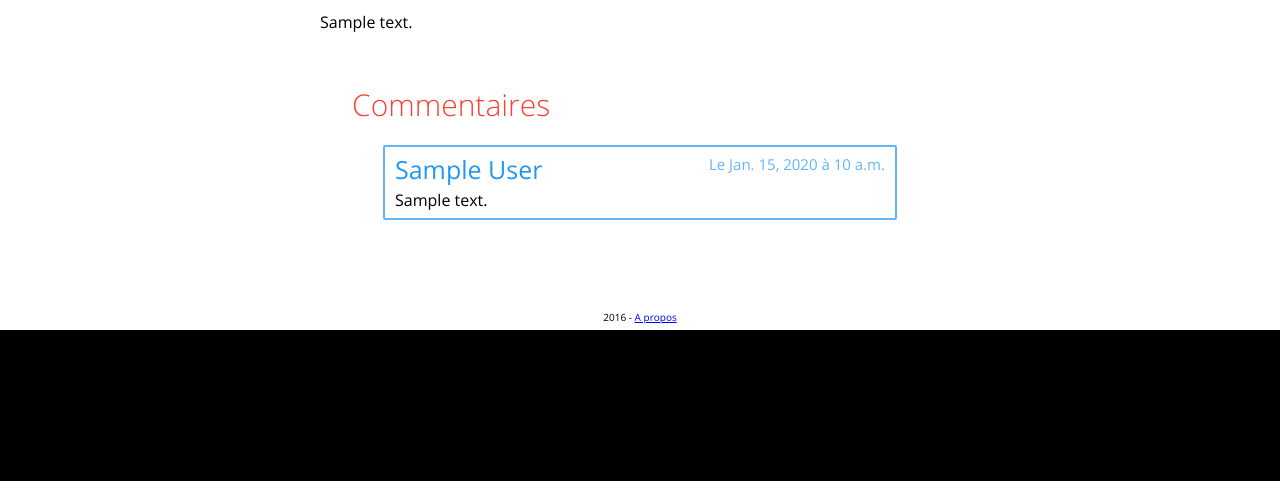
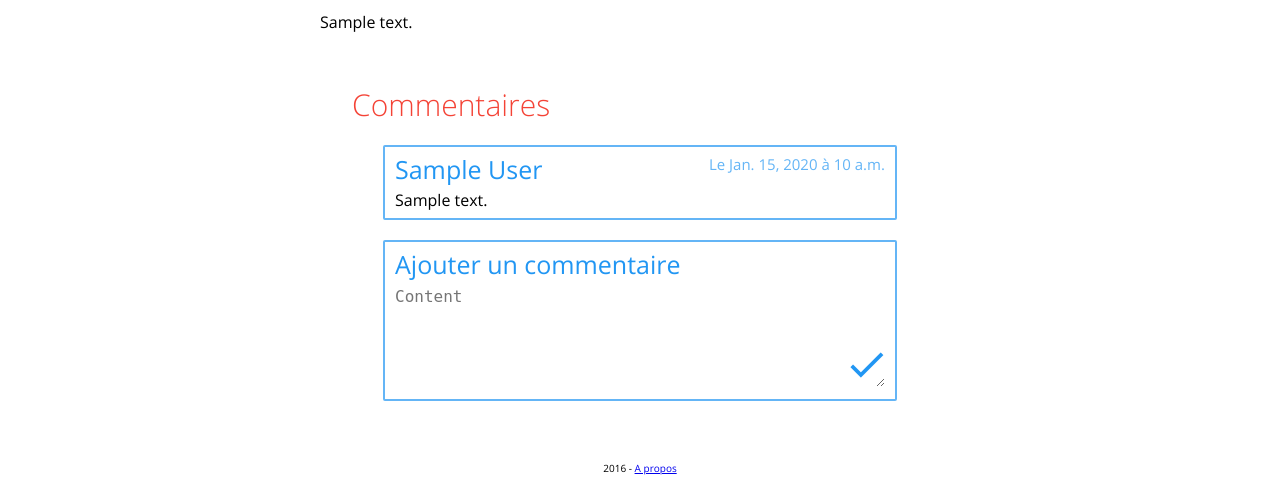
Before and after one commit to Exia-epickiwi/Cesi-lyon-jdr, a Django app: template events/templates/events/showEvent.html in a window 1280 px wide. Shown: the part 836-1317 px from the top of the page. Before the commit the page ends 1166 px from the top, so only its background shows below. Run offline with Django 3.2, Linux system fonts and the light colour scheme; the template is opened without the code that fills it: most values are stand-ins (such as "Sample title", 1, 10 or a date in 2020); form fields are guessed from the names that the template uses.

Commit message:
Ajout des commentaires aux evènements

```diff
--- a/events/models.py
+++ b/events/models.py
@@ -1,6 +1,7 @@
 # -*- coding: utf-8 -*-
 from django.db import models
 from markdown import markdown
+from django.contrib.auth.models import User
 
 # Create your models here.
 class Event(models.Model):
@@ -29,7 +30,7 @@ class Event(models.Model):
 
 class Comment(models.Model):
 
-    author = models.CharField(max_length=255,verbose_name="Auteur")
+    author = models.ForeignKey(User,verbose_name="Auteur")
     content = models.TextField(verbose_name="Contenu")
     date = models.DateTimeField(auto_now_add=True,verbose_name="Date")
     event = models.ForeignKey(Event,verbose_name="Evenement associé")
--- a/events/templates/events/showEvent.html
+++ b/events/templates/events/showEvent.html
@@ -1,5 +1,5 @@
 {% extends "base.html" %}
-{% load static %}
+{% load static user_extras %}
 {% block headerClass %}transparent{% endblock %}
 {% block head %}
         <link rel="stylesheet" href="{% static "css/event.css" %}"/>
@@ -34,10 +34,22 @@
         {% for comment in event.comments %}
             <div class="comment">
                 <div class="date relativeDate" data-timestamp="{{ comment.date.timestamp }}">Le {{ comment.date.date }} à {{ comment.date.time }}</div>
-                <div class="name">{{ comment.author }}</div>
+                <div class="name">{{ comment.author|big_user_name }}</div>
                 <div class="content">{{ comment.content }}</div>
             </div>
         {% endfor %}
+        {% if form %}
+            <div class="comment">
+                <form method="post" action="{% url "events.views.showEvent" event.slug %}">
+                {% csrf_token %}
+                    <div class="name">Ajouter un commentaire</div>
+                    <textarea class="addcontent content" name="{{ form.content.html_name }}" placeholder="{{ form.content.label }}">{% if form.content.value %}{{ form.content.value }}{% endif %}</textarea>
+                    <button type="submit">
+                        <i class="material-icons">check</i>
+                    </button>
+                </form>
+            </div>
+        {% endif %}
     </article>
 {% endblock %}
 {% block script %}
--- a/static/css/event.css
+++ b/static/css/event.css
@@ -166,12 +166,13 @@ article.comments{
 article.comments .comment{
     width: calc(80% - 22px);
     margin: auto;
-    margin-bottom: 50px;
+    margin-bottom: 20px;
     padding: 10px;
     -webkit-border-radius: 2px;
     -moz-border-radius: 2px;
     border-radius: 2px;
     border: solid #64b5f6 2px;
+    position: relative;
 }
 
 article.comments .comment .name{
@@ -191,6 +192,28 @@ article.comments h2{
     padding-left: 5%;
 }
 
+article.comments .comment .addcontent{
+    border: none;
+    background: none;
+    min-width: 100%;
+    max-width: 100%;
+    min-height: 100px;
+    font-size: 16px;
+    padding: 0;
+
+}
+
+article.comments .comment button{
+    border:  none;
+    color: #2196f3;
+    background: none;
+    font-size: 45px;
+    position: absolute;
+    right: 0;
+    bottom: 0;
+    cursor: pointer;
+}
+
 @media screen and (max-width: 1000px) {
     article{
         padding-left: 5vw;
@@ -201,6 +224,14 @@ article.comments h2{
     article.comments .comment{
         width: calc(100% - 22px);
         margin-bottom: 25px;
+    }
+
+    article.comments .comment .name{
+        font-size: 5vw;
+    }
+
+    article.comments .comment .date{
+        font-size: 3.5vw;
     }
 
     .presentation h1{
--- /dev/null
+++ b/users/templatetags/user_extras.py
@@ -0,0 +1,22 @@
+# -*- coding: utf-8 -*-
+from django import template
+
+register = template.Library()
+
+def big_user_name(user):
+    """Renvoie le nom de l'utilisateur sous la meilleur forme en fonction des informations présentes"""
+
+    result = ""
+
+    if user.first_name:
+        result += user.first_name
+        if user.last_name:
+            result += " " + user.last_name
+    elif user.last_name:
+        result += user.last_name
+    else:
+        result += user.username
+
+    return result
+
+register.filter('big_user_name',big_user_name)
```
Also changed, not shown: events/forms.py (added, +9 -0 lines), events/views.py (+13 -0 lines), db.sqlite3, events/migrations/0007_auto_20160228_1037.py (added), users/templatetags/__init__.py (added).
